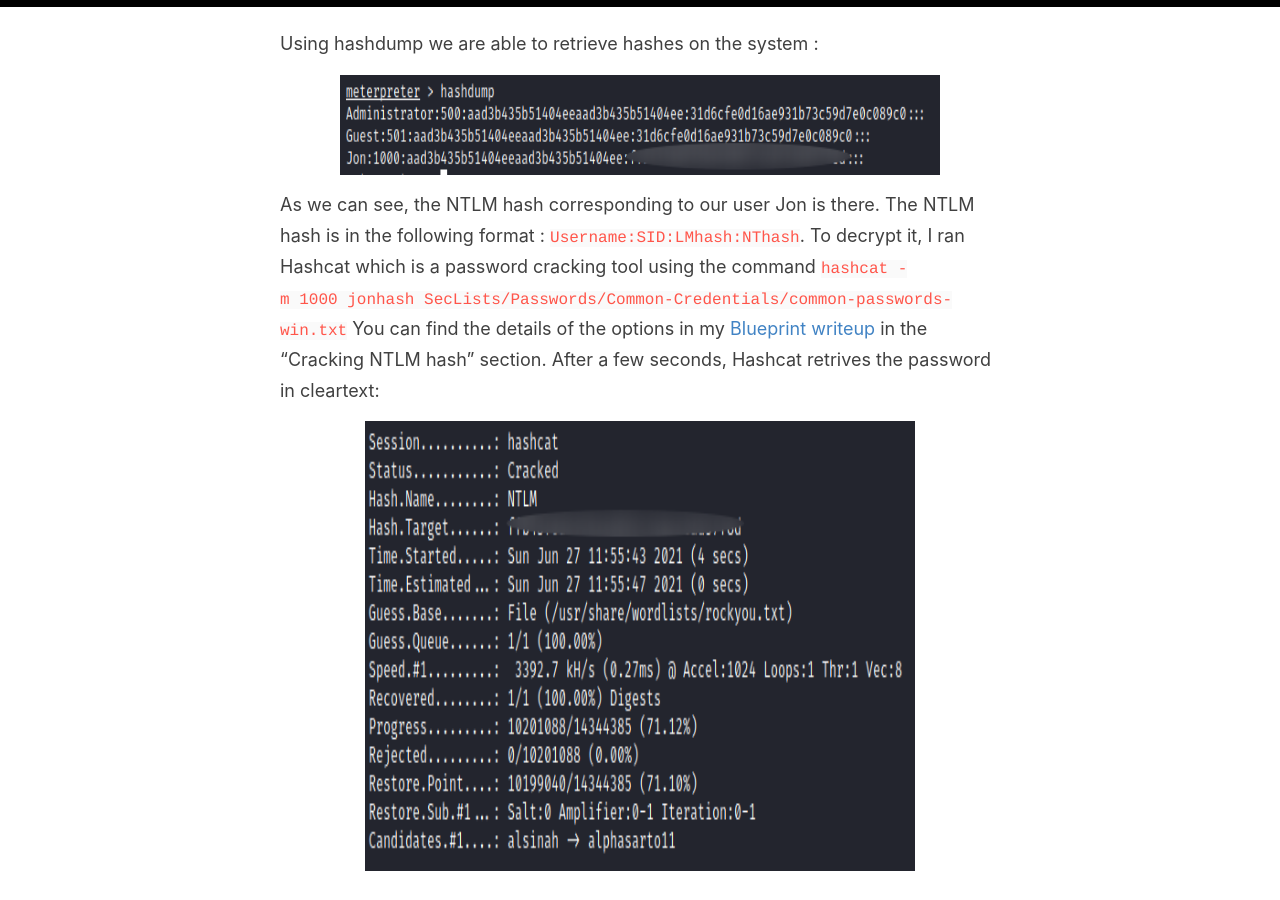
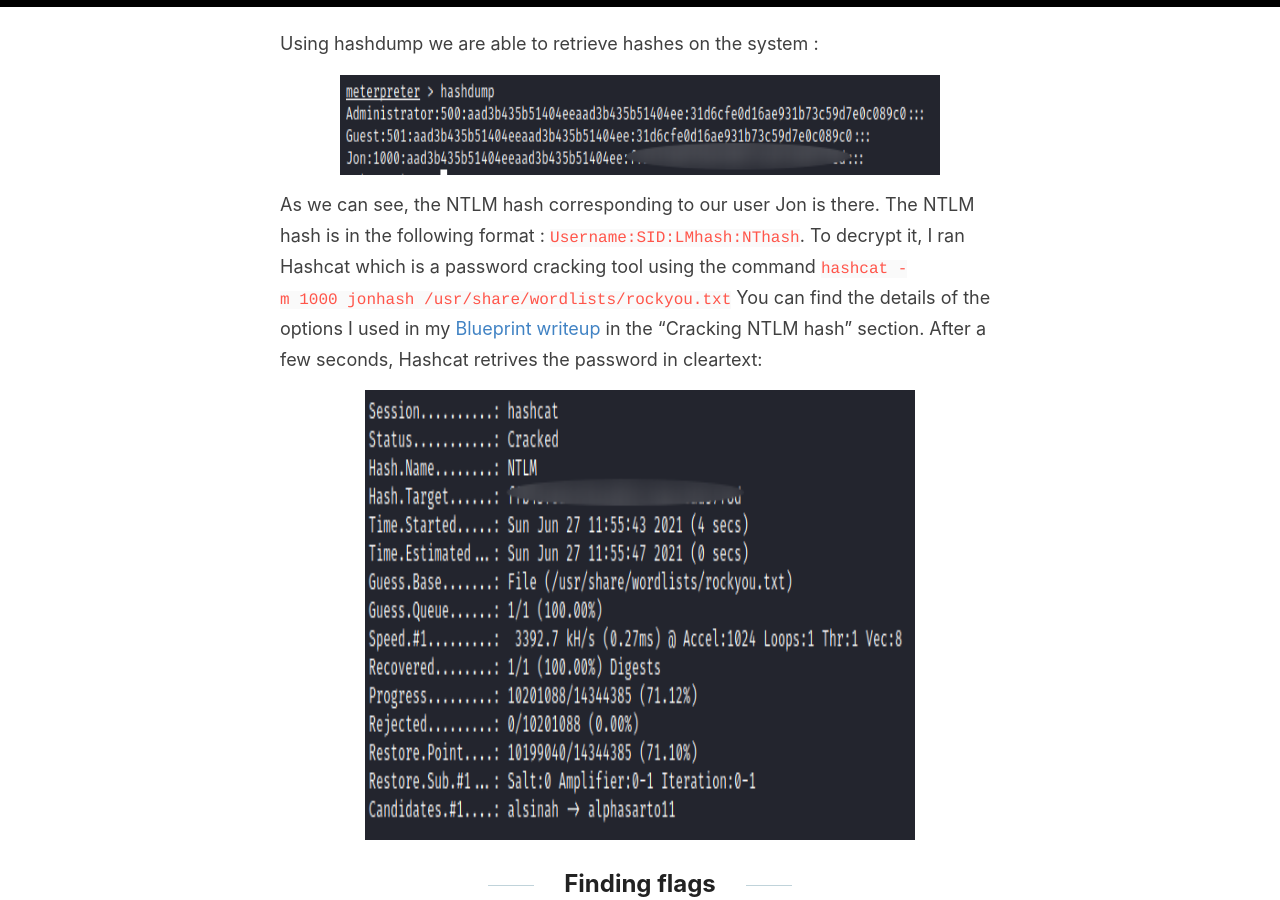
Before and after one commit to 0xdnxh/0xdnxh.github.io, a Jekyll site: the page built from _posts/2021-6-28-THM-Blue-Writeup.md, in a window 1280 px wide and 900 px high, scrolled down 9922 px. Built offline with Jekyll 4.4.1, drawn with Linux system fonts in a browser that asks for light colours.

Commit message:
Added modifs to Blue

````diff
--- a/_posts/2021-6-28-THM-Blue-Writeup.md
+++ b/_posts/2021-6-28-THM-Blue-Writeup.md
@@ -85,7 +85,7 @@ Using hashdump we are able to retrieve hashes on the system :
 
 <img src="/images/THM/Blue/hashdump.PNG" width="600" height="100"/>
 
-As we can see, the NTLM hash corresponding to our user Jon is there. The NTLM hash is in the following format : ```Username:SID:LMhash:NThash```. To decrypt it, I ran Hashcat which is a password cracking tool using the command ```hashcat -m 1000 jonhash SecLists/Passwords/Common-Credentials/common-passwords-win.txt``` You can find the details of the options in my [Blueprint writeup](https://0xdnxh.github.io/THM-Blueprint-Writeup/) in the "Cracking NTLM hash" section.
+As we can see, the NTLM hash corresponding to our user Jon is there. The NTLM hash is in the following format : ```Username:SID:LMhash:NThash```. To decrypt it, I ran Hashcat which is a password cracking tool using the command ```hashcat -m 1000 jonhash /usr/share/wordlists/rockyou.txt``` You can find the details of the options I used in my [Blueprint writeup](https://0xdnxh.github.io/THM-Blueprint-Writeup/) in the "Cracking NTLM hash" section.
 After a few seconds, Hashcat retrives the password in cleartext:
 
 <img src="/images/THM/Blue/hashcat.PNG" width="550" height="450"/>
````
